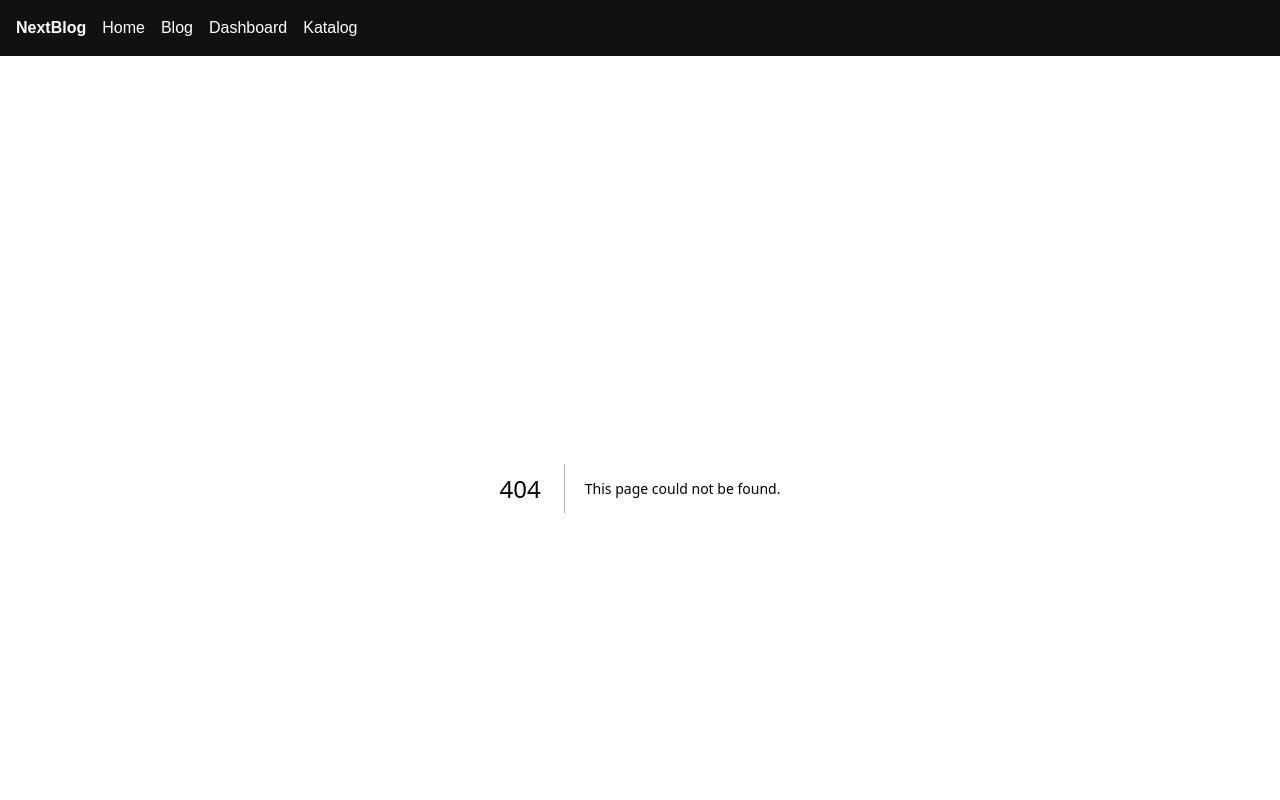
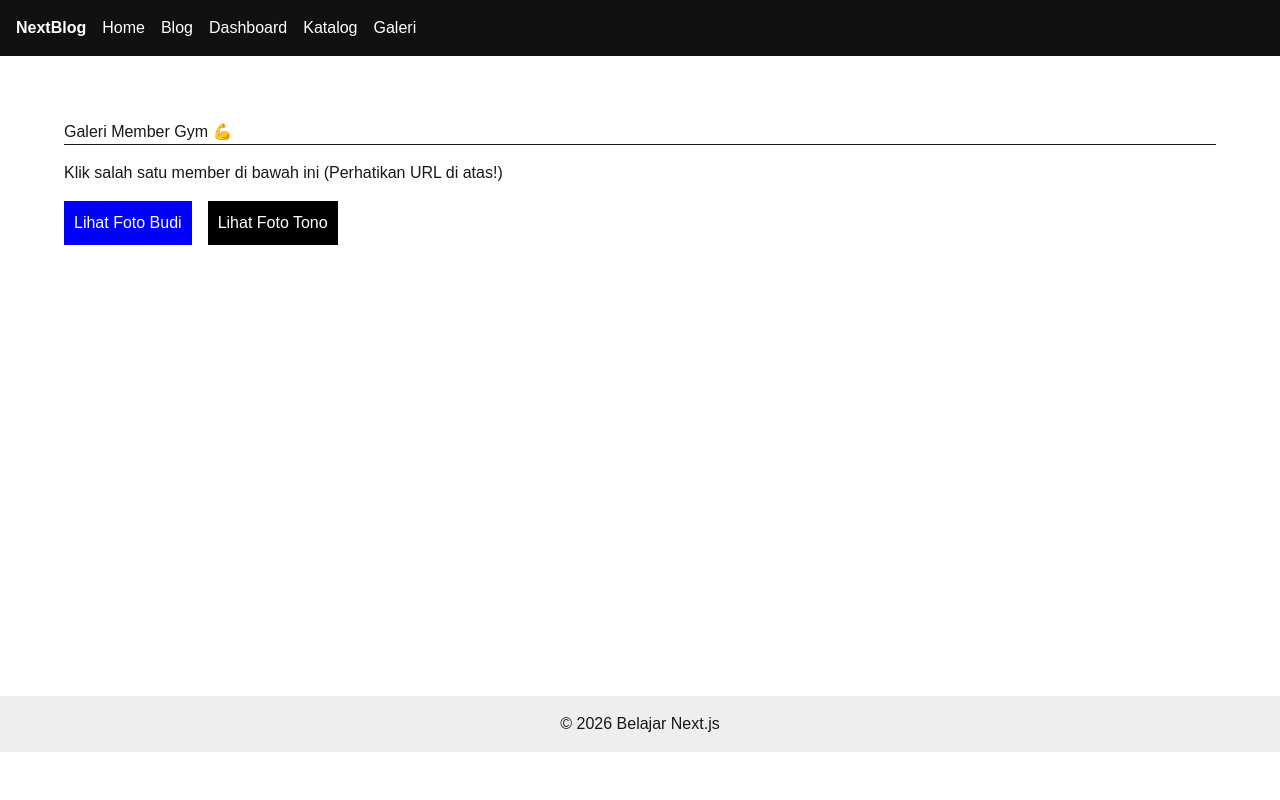
Before and after one commit to mhamdriizki/next-course, a Next.js app: page /galeri in a window 1280 px wide. Before the commit this address had no page. Shown: the top 800 px of the page. Built offline with nearby package versions, Linux system fonts and the light colour scheme.

Commit message:
feat: Intercept route

```diff
--- /dev/null
+++ b/app/foto/[id]/page.tsx
@@ -0,0 +1,15 @@
+export default async function HalamanFotoAsli({
+  params,
+}: {
+  params: Promise<{ id: string }>; // Wajib Promise di Next 16
+}) {
+  const { id } = await params;
+
+  return (
+    <div style={{ padding: "4rem", background: "#f87171", color: "white", minHeight: "100vh" }}>
+      <h1>📸 HALAMAN FOTO FULL SCREEN</h1>
+      <p>Menampilkan Foto ID: <strong>{id}</strong></p>
+      <p>Kamu melihat halaman ini karena kamu mengakses URL secara langsung (atau menekan Refresh/F5).</p>
+    </div>
+  );
+}
--- /dev/null
+++ b/app/galeri/@modal/(..)foto/[id]/page.tsx
@@ -0,0 +1,22 @@
+export default async function ModalCegatanFoto({
+  params,
+}: {
+  params: Promise<{ id: string }>;
+}) {
+  const { id } = await params;
+
+  return (
+    <div style={{
+      marginTop: "2rem",
+      padding: "2rem",
+      background: "#d1fae5",
+      border: "4px dashed #10b981"
+    }}>
+      <h2 style={{ color: "#047857" }}>🚨 PREVIEW FOTO (MODAL CEGATAN!)</h2>
+      <p style={{ color: "#047857" }}>
+        URL di browser berubah jadi <strong>/foto/{id}</strong>, tapi kita nggak pindah ke halaman merah!
+        Kita cuma "membajak" tampilannya ke dalam sini.
+      </p>
+    </div>
+  );
+}
--- /dev/null
+++ b/app/galeri/@modal/default.tsx
@@ -0,0 +1,3 @@
+export default function DefaultModal() {
+  return null;
+}
--- /dev/null
+++ b/app/galeri/layout.tsx
@@ -0,0 +1,20 @@
+export default function GaleriLayout({
+  children,
+  modal, // Menangkap folder @modal
+}: {
+  children: React.ReactNode;
+  modal: React.ReactNode;
+}) {
+  return (
+    <div style={{ padding: "2rem" }}>
+      <h1>Galeri Member Gym 💪</h1>
+      <hr />
+
+      {/* List foto nampil di sini */}
+      {children}
+
+      {/* Modal / hasil cegatan nampil di sini */}
+      {modal}
+    </div>
+  );
+}
--- /dev/null
+++ b/app/galeri/page.tsx
@@ -0,0 +1,21 @@
+import Link from "next/link";
+
+export default function GaleriPage() {
+  return (
+    <div style={{ marginTop: "1rem" }}>
+      <p>Klik salah satu member di bawah ini (Perhatikan URL di atas!)</p>
+
+      <div style={{ display: "flex", gap: "1rem", marginTop: "1rem" }}>
+        {/* Link biasa yang mengarah ke /foto/budi */}
+        <Link href="/foto/budi" style={{ padding: "10px", background: "blue", color: "white" }}>
+          Lihat Foto Budi
+        </Link>
+
+        {/* Link biasa yang mengarah ke /foto/tono */}
+        <Link href="/foto/tono" style={{ padding: "10px", background: "black", color: "white" }}>
+          Lihat Foto Tono
+        </Link>
+      </div>
+    </div>
+  );
+}
--- a/app/layout.tsx
+++ b/app/layout.tsx
@@ -16,6 +16,7 @@ export default function RootLayout({
           <Link href="/blog" style={{ color: "white" }}>Blog</Link>
           <Link href="/dashboard" style={{ color: "white" }}>Dashboard</Link>
           <Link href="/katalog" style={{ color: "white" }}>Katalog</Link>
+          <Link href="/galeri" style={{ color: "white" }}>Galeri</Link>
         </nav>
 
         {/* 'children' adalah tempat halaman (page.tsx) di-inject */}
```
